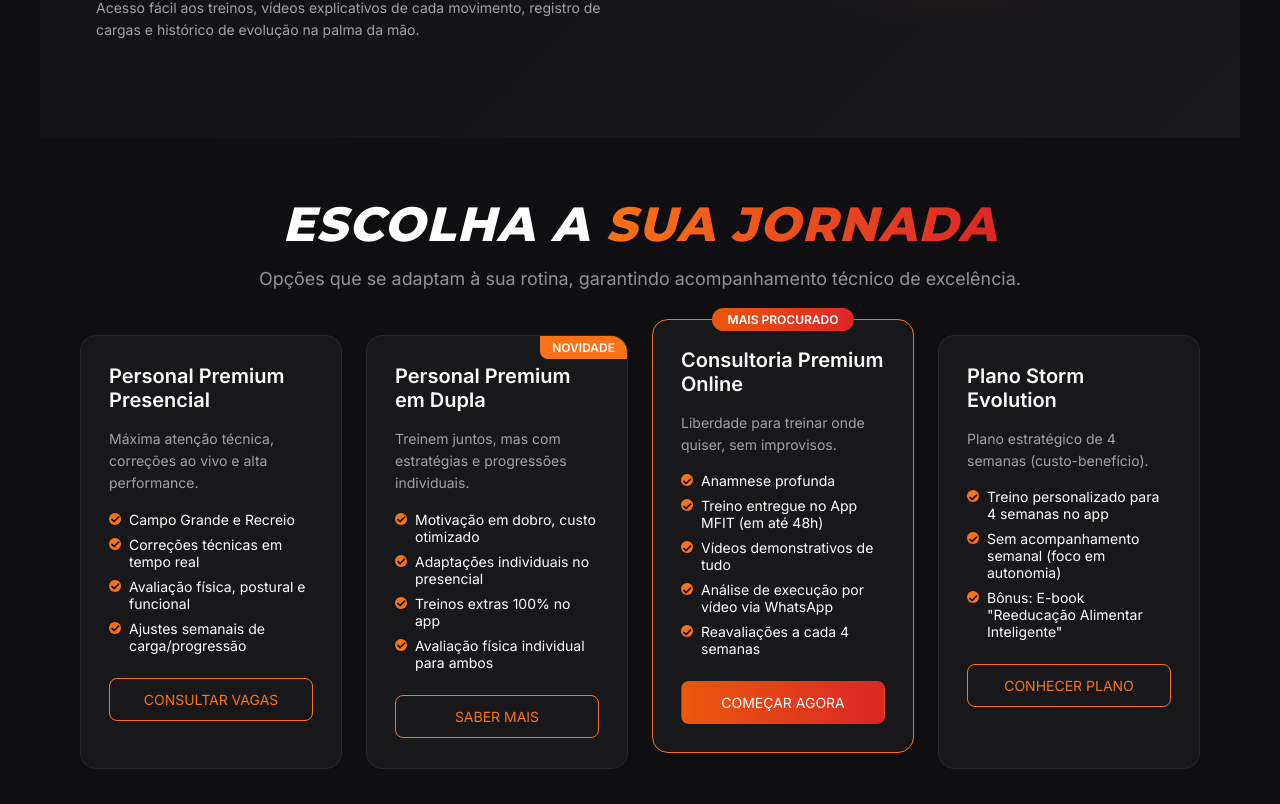
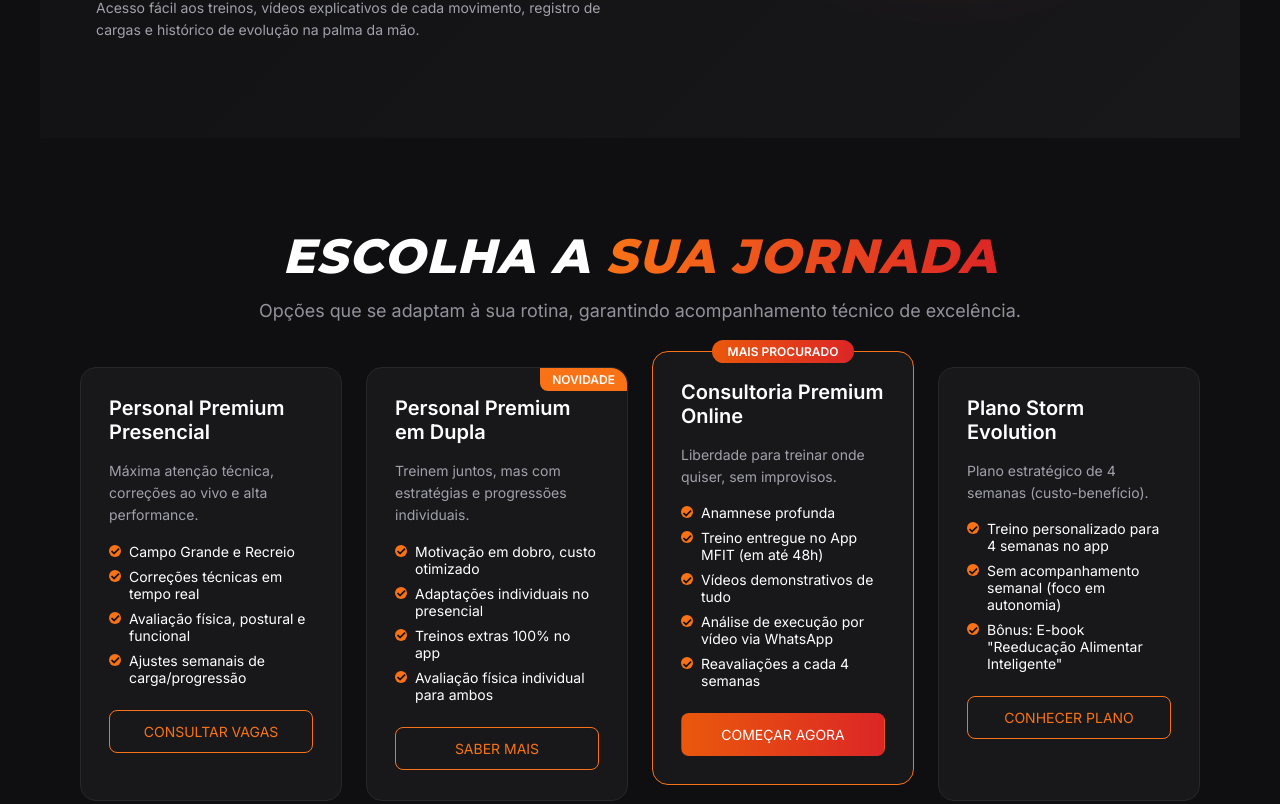
Before and after one commit to romulotunala/renato-lima-website, a Next.js app: page / in a window 1280 px wide. Shown: the part 2376-3180 px from the top of the page. Built offline with nearby package versions, Linux system fonts and the light colour scheme; no server answers.

Commit message:
style: update padding for .plans class to use spacing variable

```diff
--- a/src/components/sections/Plans.module.scss
+++ b/src/components/sections/Plans.module.scss
@@ -2,7 +2,7 @@
 @use '../../styles/abstracts/mixins' as *;
 
 .plans {
-  padding: 4rem 0;
+  padding-block: $spacing-24;
 }
 
 .container {
```
